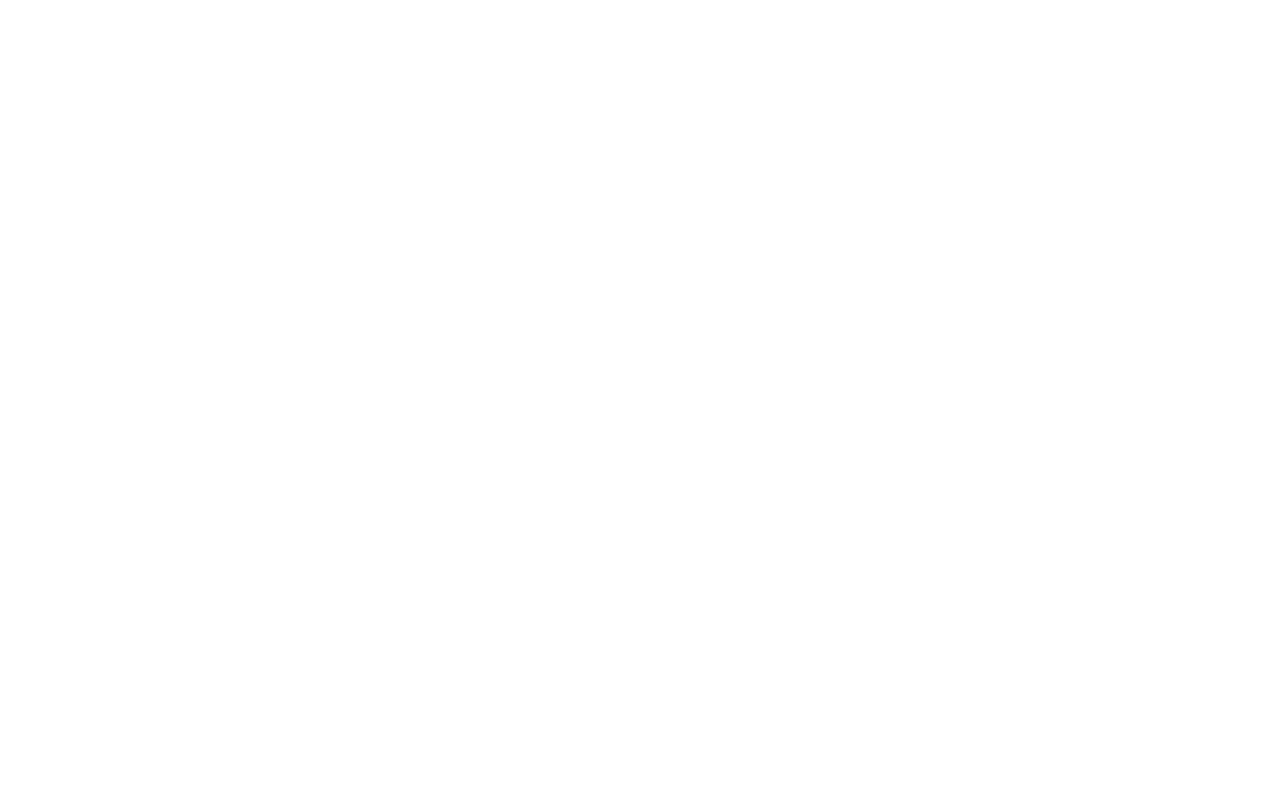
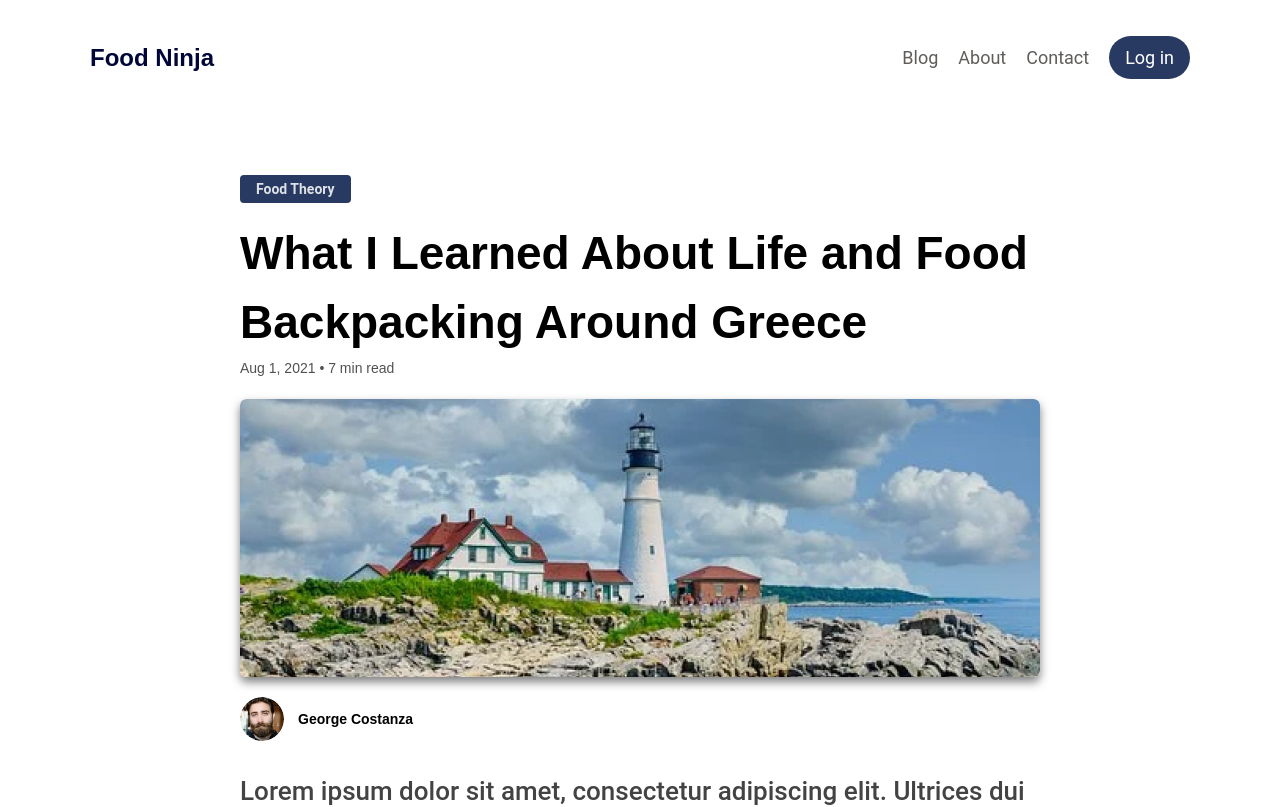
Before and after one commit to Dh-Pardeep/ninja_blog, a React (Create React App) app: page /fullblogPage in a window 1280 px wide. Before the commit this address had no page. Shown: the top 807 px of the page. Built offline with nearby package versions, Linux system fonts and the light colour scheme.

Commit message:
error solved

```diff
--- a/src/components/CardSection.jsx
+++ b/src/components/CardSection.jsx
@@ -7,7 +7,7 @@ const CardSection = () => {
         <div className='container xl:w-[1100px] px-3 sm:px-5 xl:px-0 mx-auto'>
             <div className='flex md:flex-row flex-col justify-center gap-12 md:gap-16 lg:gap-20 mt-12 md:mt-16 lg:mt-20 mb-12 md:mb-16 lg:mb-20'>
                 {CardData.map((data) => (
-                    <Link to="/singleblog" key={data.id}>
+                    <Link to="/fullblogPage" key={data.id}>
                         <div className='flex flex-col justify-between full_card'>
                             <div className='flex items-center justify-center overflow-hidden rounded-lg min-h-[175px] md:h-[182px] md:w-[332px] lg:h-[250px] lg:w-[450px] xl:h-[280px] xl:w-[510px]'>
                                 <img className='w-full object-cover rounded-lg  hover:scale-105 transition-all ease-linear duration-200 min-h-[175px] md:h-[182px] md:w-[332px] lg:h-[250px] lg:w-[450px] xl:h-[280px] xl:w-[510px]' src={data.img} alt="river img" />
@@ -34,7 +34,7 @@ const CardSection = () => {
             </div>
             <div className='flex md:flex-row-reverse flex-col  justify-center gap-12 md:gap-16 lg:gap-20 mt-12 md:mt-16 lg:mt-20 mb-12 md:mb-16 lg:mb-20'>
                 {CardDataTwo.map((data) => (
-                    <Link to="/singleblog" key={data.id}>
+                    <Link to="/fullblogPage" key={data.id}>
                         <div className="flex flex-col justify-between ">
                             <div className='flex items-center justify-center rounded-lg overflow-hidden min-h-[175px] md:h-[182px] md:w-[332px] lg:h-[250px] lg:w-[450px] xl:h-[280px] xl:w-[510px]'>
                                 <img className='w-full object-cover rounded-lg hover:scale-105 transition-all ease-linear  duration-200' src={data.img} alt="river img" />
--- a/src/components/common/Header.jsx
+++ b/src/components/common/Header.jsx
@@ -18,10 +18,10 @@ const Header = () => {
                             <Link to='/' className='font-black leading-normal text-md lg:text-lg font-Merriweather text-heading'>Food Ninja</Link>
                         </div>
                         <ul className={`${showNavbar ? 'flex items-center mb-0 nav_sm p-0 gap-5' : 'gap-5 flex items-center mb-0 nav_sm nav_show p-0'} `}>
-                            <li><Link onClick={() => setShowNavbar(true)} className='font-Roboto text-light_gray text-[5vw] sm:text-[3vw] md:text-xmd font-normal leading-normal   relative after:content-[""] after:w-0 after:h-[3px] after:transition-all transition-all  after:ease-in-out ease-in-out after:duration-300 duration-300 after:bg-light_gray after:absolute after:bottom-[-3px] hover:after:w-full hover:after:left-0 after:left-[50%]   ' to="#">Blog</Link></li>
-                            <li><Link onClick={() => setShowNavbar(true)} className='font-Roboto text-light_gray text-[5vw] sm:text-[3vw] md:text-xmd font-normal leading-normal   relative after:content-[""] after:w-0 after:h-[3px] after:transition-all transition-all  after:ease-in-out ease-in-out after:duration-300 duration-300 after:bg-light_gray after:absolute after:bottom-[-3px] hover:after:w-full hover:after:left-0 after:left-[50%]   ' to="#">About</Link></li>
-                            <li><Link onClick={() => setShowNavbar(true)} className='font-Roboto text-light_gray text-[5vw] sm:text-[3vw] md:text-xmd font-normal leading-normal   relative after:content-[""] after:w-0 after:h-[3px] after:transition-all transition-all  after:ease-in-out ease-in-out after:duration-300 duration-300 after:bg-light_gray after:absolute after:bottom-[-3px] hover:after:w-full hover:after:left-0 after:left-[50%]   ' to="#">Contact</Link></li>
-                            <li><Link onClick={() => setShowNavbar(true)} className='font-Roboto text-white bg-light_blue py-2 px-4 rounded-[29px]  text-[5vw] sm:text-[3vw] md:text-xmd font-normal leading-normal transition-all duration-200 ease-in-out hover:bg-white hover:text-light_blue hover:shadow-[0px_2px_6px_0px] hover:shadow-light_blue' to="#">Log in</Link></li>
+                            <li><button onClick={() => setShowNavbar(true)} className='font-Roboto text-light_gray text-[5vw] sm:text-[3vw] md:text-xmd font-normal leading-normal   relative after:content-[""] after:w-0 after:h-[3px] after:transition-all transition-all  after:ease-in-out ease-in-out after:duration-300 duration-300 after:bg-light_gray after:absolute after:bottom-[-3px] hover:after:w-full hover:after:left-0 after:left-[50%]   '>Blog</button></li>
+                            <li><button onClick={() => setShowNavbar(true)} className='font-Roboto text-light_gray text-[5vw] sm:text-[3vw] md:text-xmd font-normal leading-normal   relative after:content-[""] after:w-0 after:h-[3px] after:transition-all transition-all  after:ease-in-out ease-in-out after:duration-300 duration-300 after:bg-light_gray after:absolute after:bottom-[-3px] hover:after:w-full hover:after:left-0 after:left-[50%]   ' >About</button></li>
+                            <li><button onClick={() => setShowNavbar(true)} className='font-Roboto text-light_gray text-[5vw] sm:text-[3vw] md:text-xmd font-normal leading-normal   relative after:content-[""] after:w-0 after:h-[3px] after:transition-all transition-all  after:ease-in-out ease-in-out after:duration-300 duration-300 after:bg-light_gray after:absolute after:bottom-[-3px] hover:after:w-full hover:after:left-0 after:left-[50%]   ' >Contact</button></li>
+                            <li><button onClick={() => setShowNavbar(true)} className='font-Roboto text-white bg-light_blue py-2 px-4 rounded-[29px]  text-[5vw] sm:text-[3vw] md:text-xmd font-normal leading-normal transition-all duration-200 ease-in-out hover:bg-white hover:text-light_blue hover:shadow-[0px_2px_6px_0px] hover:shadow-light_blue' >Log in</button></li>
                             <span title="close" className=" close_nav light_gray fw-bold md:hidden" onClick={() => setShowNavbar(true)} ><RxCross2 fontSize={35} color='#000638' /></span>
                         </ul>
                         <span title="open"
--- a/src/components/view/Homepage.jsx
+++ b/src/components/view/Homepage.jsx
@@ -1,15 +1,17 @@
 import React from 'react'
 import MainPage from './MainPage'
 import SingleBlog from './SingleBlog'
-import { Route, Routes } from 'react-router-dom'
+import { BrowserRouter as Router, Route, Routes } from 'react-router-dom';
 import 'animate.css';
 const Homepage = () => {
     return (
         <>
-            <Routes>
-                <Route path='/' element={<MainPage />} />
-                <Route path='/singleblog' element={<SingleBlog />} />
-            </Routes>
+            <Router>
+                <Routes>
+                    <Route path='/' element={<MainPage />} />
+                    <Route path='/fullblogPage' element={<SingleBlog />} />
+                </Routes>
+            </Router>
         </>
     )
 }
--- a/src/index.js
+++ b/src/index.js
@@ -3,14 +3,11 @@ import ReactDOM from 'react-dom/client';
 import './index.css';
 import App from './App';
 import reportWebVitals from './reportWebVitals';
-import { BrowserRouter } from 'react-router-dom';
 
 const root = ReactDOM.createRoot(document.getElementById('root'));
 root.render(
   <React.StrictMode>
-    <BrowserRouter>
     <App />
-    </BrowserRouter>
   </React.StrictMode>
 );
 
```
